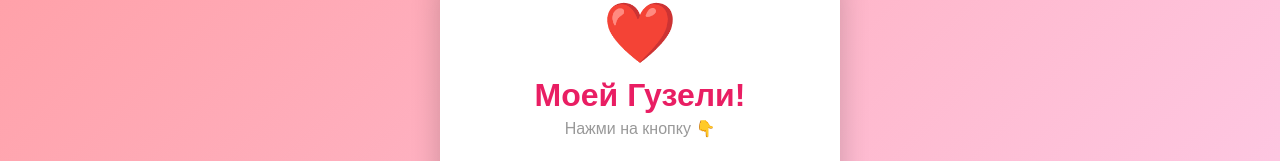
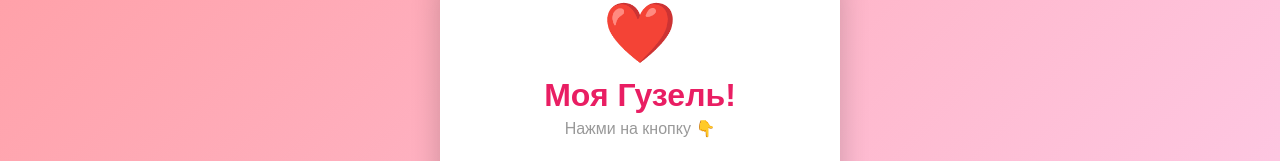
Before and after one commit to edwisl/guzel29.11.2026, a website: page index.html in a window 1280 px wide. Shown: the part 291-452 px from the top of the page. Drawn offline with Linux system fonts and the light colour scheme.

Commit message:
Update index.html

```diff
--- a/index.html
+++ b/index.html
@@ -9,7 +9,7 @@
 <body>
   <div class="card">
     <div class="heart">❤️</div>
-    <h1>Моей Гузели!</h1>
+    <h1>Моя Гузель!</h1>
     <p class="hint">Нажми на кнопку 👇</p>
     <button id="openButton" onclick="openCard()">Открыть открытку</button>
     <div id="message" class="hidden">
```
